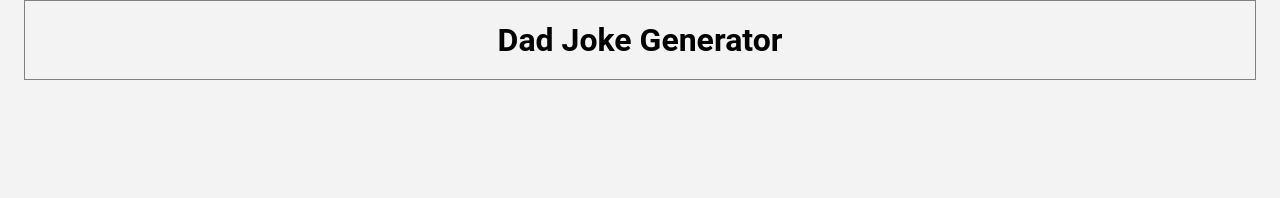
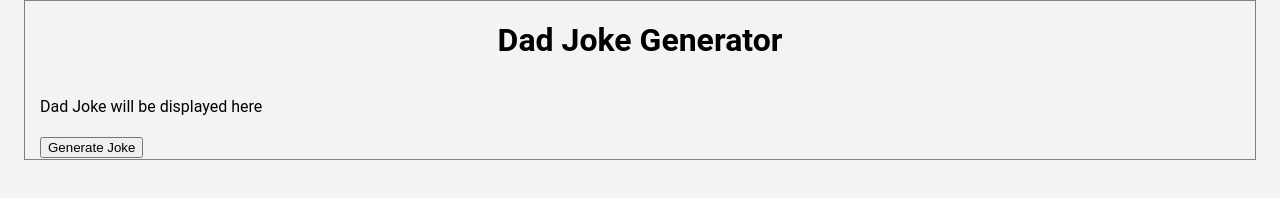
Before and after one commit to midnightmoet/Dad-Joke-Generator, a plain HTML site: page index.html in a window 1280 px wide. Drawn offline with Linux system fonts and the light colour scheme.

Commit message:
HTML5 Done, now onto CSS3 styling

```diff
--- a/index.html
+++ b/index.html
@@ -10,6 +10,14 @@
 <body>
     <div class="container">
         <h1 class="heading">Dad Joke Generator</h1>
+        <p class="joke" id="joke">
+            <!-- JOKE WILL BE DISPLAYED HERE -->
+            Dad Joke will be displayed here
+        </p>
+        <button class="btn" id="btn">
+            <!-- BUTTON TO GENERATE JOKE -->
+            Generate Joke
+        </button>
     </div>
 
     <!-- JAVASCRIPT LINK -->
```
